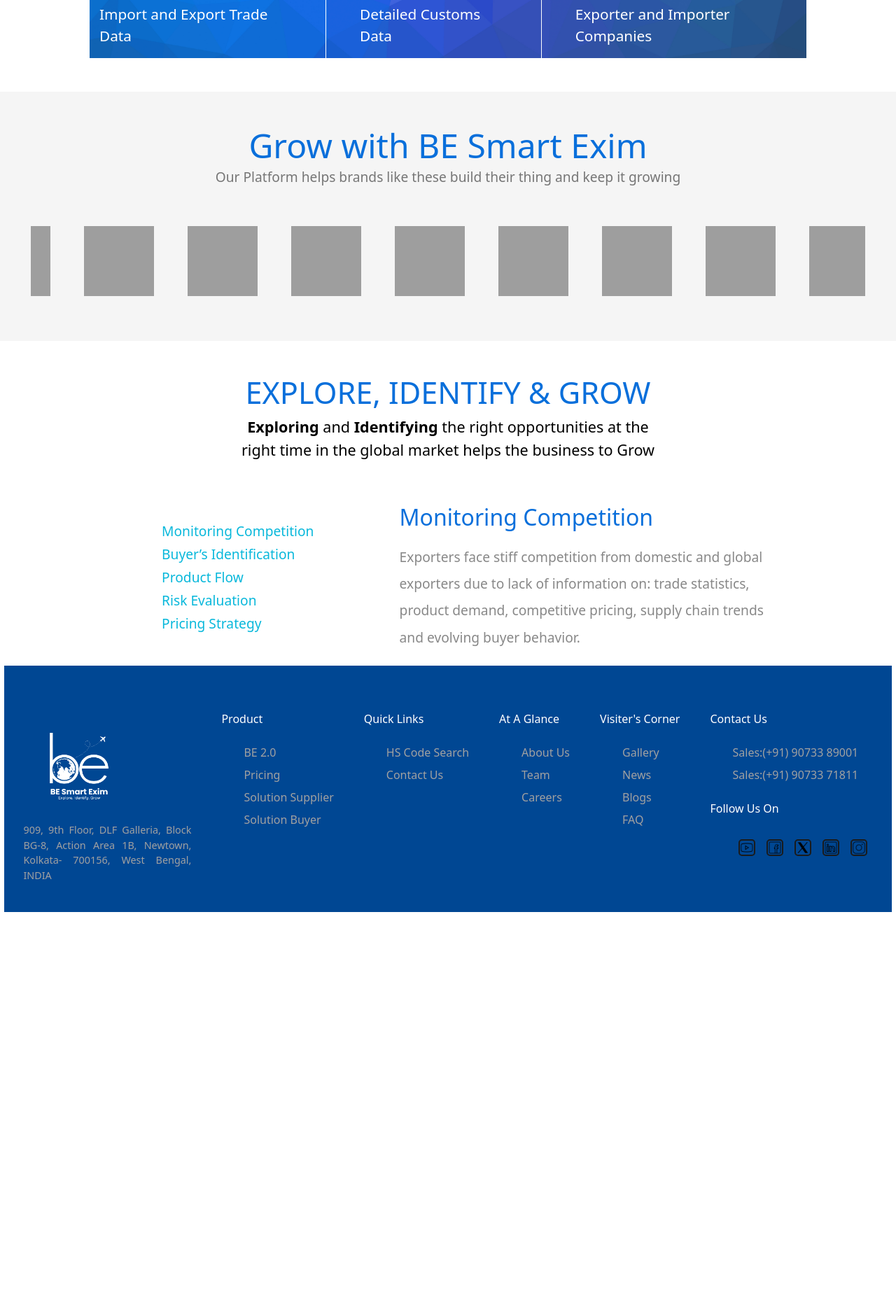
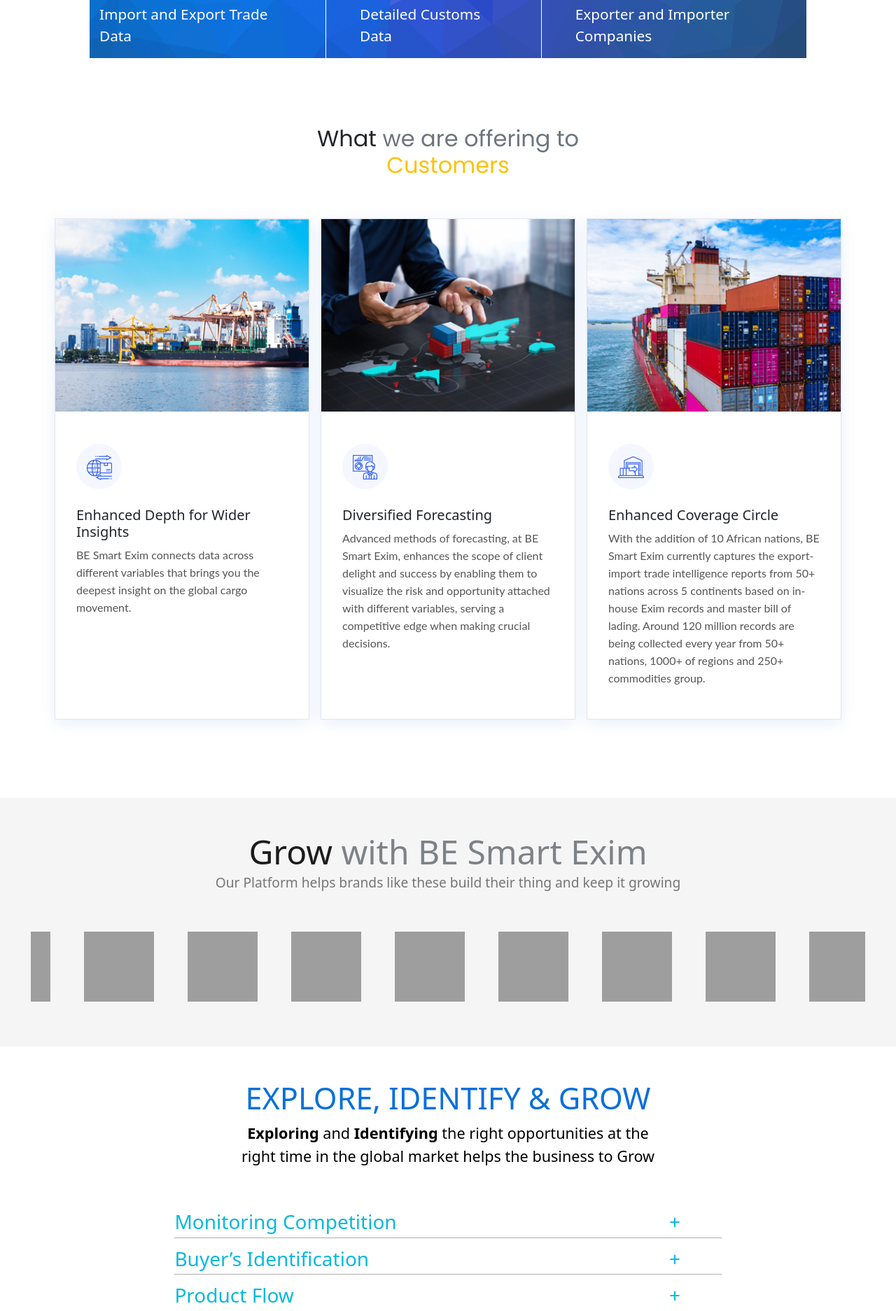
Before and after one commit to ashishjangid2905/besmart, a Django app: page / in a window 1280 px wide. Shown: the part 1053-2926 px from the top of the page at 70% size. Before the commit the page ends 2356 px from the top, so only its background shows below. Run offline with Django 5.2, Linux system fonts and the light colour scheme; some libraries are stand-ins or nearby versions; grey boxes are pictures that could not be loaded.

Commit message:
tring to apply new feature

```diff
--- a/myapp/static/css/style.css
+++ b/myapp/static/css/style.css
@@ -870,8 +870,14 @@
 
 ._client_show ._show_header h1{
     text-align: center;
-    color: #096fdb;
+    color: #7d8287;
     font-size: 3em;
+}
+
+._client_show ._show_header h1 span{
+    text-align: center;
+    color: #1c1c1c;
+
 }
 
 ._client_show ._show_header p{
@@ -942,38 +948,34 @@
 
 .hlt_tabs{
     display: flex;
-    align-items: center;
+    flex-direction: column;
     justify-content: center;
-    width: 30%;
+    width: 70%;
 }
 
-._hlt_dtl .tabs li{
-    list-style: none;
-    line-height: 2em;
+.hlt_tabs h3{
+    padding: 5px 0px;
+    border-bottom: 1px solid #afafaf;
 }
 
-._hlt_dtl .tabs li a{
+.hlt_tabs .tab{
+    color: #09b8db;
+    background-color: transparent;
+    border: none;
     text-decoration: none;
-    color: #09b8db;
+}
+
+.hlt_tabs .tab::after{
+    content: '+';
+    position: absolute;
+    right: 11em;
+}
+
+.collap{
+    display: none;
     font-size: 1.2em;
 }
 
-.tab_slide{
+.expand{
     display: flex;
-    align-items: center;
-    justify-content: center;
-    width: 50%;
 }
-
-.tab_slide h1{
-    color: #096fdb;
-    font-size: 2em;
-    padding: 5px;
-}
-
-.tab_slide p{
-    color: #888888;
-    font-size: 1.2em;
-    padding: 5px;
-    line-height: 2em;
-}
--- a/myapp/static/js/script.js
+++ b/myapp/static/js/script.js
@@ -0,0 +1,16 @@
+$(document).ready(function () {
+    $(".tab_head").click(function () {
+        var col = $('.tab_head').length;
+        var active = $(this);
+        var t = active.length
+        var b;
+        active.next().toggleClass('expand');
+        console.log(col);
+        console.log(t);
+
+        for (let i = 0; i < col.length; i++) {
+            b = i;
+        }
+        console.log(b);
+    });
+});
--- a/myapp/templates/base.html
+++ b/myapp/templates/base.html
@@ -153,7 +153,7 @@
     </footer>
 
     <script src="https://ajax.googleapis.com/ajax/libs/jquery/3.7.1/jquery.min.js"></script>
-    <script src="{% static 'script/script.js' %}"></script>
+    <script src="{% static 'js/script.js' %}"></script>
 </body>
 
 </html>
--- a/myapp/templates/home.html
+++ b/myapp/templates/home.html
@@ -70,10 +70,64 @@
     </div>
   </section>
 
+  <!-- Section : Begin -->
+  <section class="container-fluid py-5">
+    <div class="container">
+      <div class="text-center my-5">
+        <h2 class="_title text-secondary"><span class="text-dark">What</span> we are offering to <br /><span class="text-warning">Customers</span></h2>
+      </div>
+      <div class="row _infoBox-row justify-content-center">
+        <!-- Col : Begin -->
+
+        <div class="col-lg-4 col-md-6 px-2 mb-3">
+          <div class="_infoBox">
+            <figure class="_infoBox-fig">
+              <img src="{% static 'Image/service1.jpg' %}" alt="" />
+            </figure>
+            <div class="_infoBox-body">
+              <span class="_info-icon"><img src="{% static 'icons/info-1.png' %}" alt="" /></span>
+              <h5>Enhanced Depth for Wider Insights</h5>
+              <p class="_info-txt">BE Smart Exim connects data across different variables that brings you the deepest insight on the global cargo movement.</p>
+            </div>
+          </div>
+        </div>
+
+        <div class="col-lg-4 col-md-6 px-2 mb-3">
+          <div class="_infoBox">
+            <figure class="_infoBox-fig">
+              <img src="{% static 'Image/service2.jpg' %}" alt="" />
+            </figure>
+            <div class="_infoBox-body">
+              <span class="_info-icon"><img src="{% static 'icons/info-2.png' %}" alt="" /></span>
+              <h5>Diversified Forecasting</h5>
+              <p class="_info-txt">Advanced methods of forecasting, at BE Smart Exim, enhances the scope of client delight and success by enabling them to visualize the risk and opportunity attached with different variables, serving a competitive edge when making crucial decisions.</p>
+            </div>
+          </div>
+        </div>
+
+        <div class="col-lg-4 col-md-6 px-2 mb-3">
+          <div class="_infoBox">
+            <figure class="_infoBox-fig">
+              <img src="{% static 'Image/service3.jpg' %}" alt="" />
+            </figure>
+            <div class="_infoBox-body">
+              <span class="_info-icon"><img src="{% static 'icons/info-3.png' %}" alt="" /></span>
+              <h5>Enhanced Coverage Circle</h5>
+              <p class="_info-txt">With the addition of 10 African nations, BE Smart Exim currently captures the export-import trade intelligence reports from 50+ nations across 5 continents based on in-house Exim records and master bill of lading. Around 120 million records are being collected every year from 50+ nations, 1000+ of regions and 250+ commodities group.</p>
+            </div>
+          </div>
+        </div>
+
+        <!-- Col : End -->
+      </div>
+    </div>
+  </section>
+  <!-- Section : End -->
+
   <!-- Client slide bar start here-->
   <section class="container-fluid _client_show">
     <div class="_show_header">
-      <h1>Grow with BE Smart Exim</h1>
+      <h1><span>Grow</span> with BE Smart Exim</h1>
       <p>Our Platform helps brands like these build their thing and keep it growing</p>
     </div>
     <div class="slider">
@@ -147,20 +201,37 @@
       </div>
       <div class="container _hlt_dtl">
         <div class="hlt_tabs">
-          <ul class="tabs">
-            <li class="tab-0"><a href="">Monitoring Competition</a></li>
-            <li class="tab-1"><a href="">Buyer’s Identification</a></li>
-            <li class="tab-2"><a href="">Product Flow</a></li>
-            <li class="tab-3"><a href="">Risk Evaluation</a></li>
-            <li class="tab-4"><a href="">Pricing Strategy</a></li>
-          </ul>
-        </div>
-        <div class="tab_slide">
-          <div class="slide_cont">
-            <h1>Monitoring Competition</h1>
+          <h3 class="tab_head"><button type="button" class="tab">Monitoring Competition</button></h3>
+          <div class="collap">
             <p>Exporters face stiff competition from domestic and global exporters due to
               lack of information on: trade statistics, product demand, competitive pricing,
               supply chain trends and evolving buyer behavior.</p>
+          </div>
+          <h3 class="tab_head"><button type="button" class="tab">Buyer’s Identification</button></h3>
+          <div class="collap">
+            <p>Acquiring active importers' contacts is hard in the international trading
+              market. The lack of information on foreign buyers makes exporters wary and
+              jittery about expanding their business globally.</p>
+          </div>
+          <h3 class="tab_head"><button type="button" class="tab">Product Flow</button></h3>
+          <div class="collap">
+            <p>Product flow is dynamic and subject to fluctuations in demand-supply.
+              Uncertainty on product flow due to lack of information on historical
+              transactions can further complicate international trade.</p>
+          </div>
+          <h3 class="tab_head"><button type="button" class="tab">Risk Evaluation</button></h3>
+          <div class="collap">
+            <p>Unfortunately, not all overseas exporters are what they seem. There are
+              many challenges associated with finding the reliable suppliers/sellers like
+              evaluating the authenticity and legitimacy by effectively filtering out
+              fake/scam.</p>
+          </div>
+          <h3 class="tab_head"><button type="button" class="tab">Pricing Strategy</button></h3>
+          <div class="collap">
+            <p>Data helps in pricing strategy by providing valuable insights into market
+              trends, customer behavior, and competitive landscapes, enabling
+              businesses to make informed pricing decisions that align with market
+              dynamics and customer preferences.</p>
           </div>
         </div>
       </div>
```
